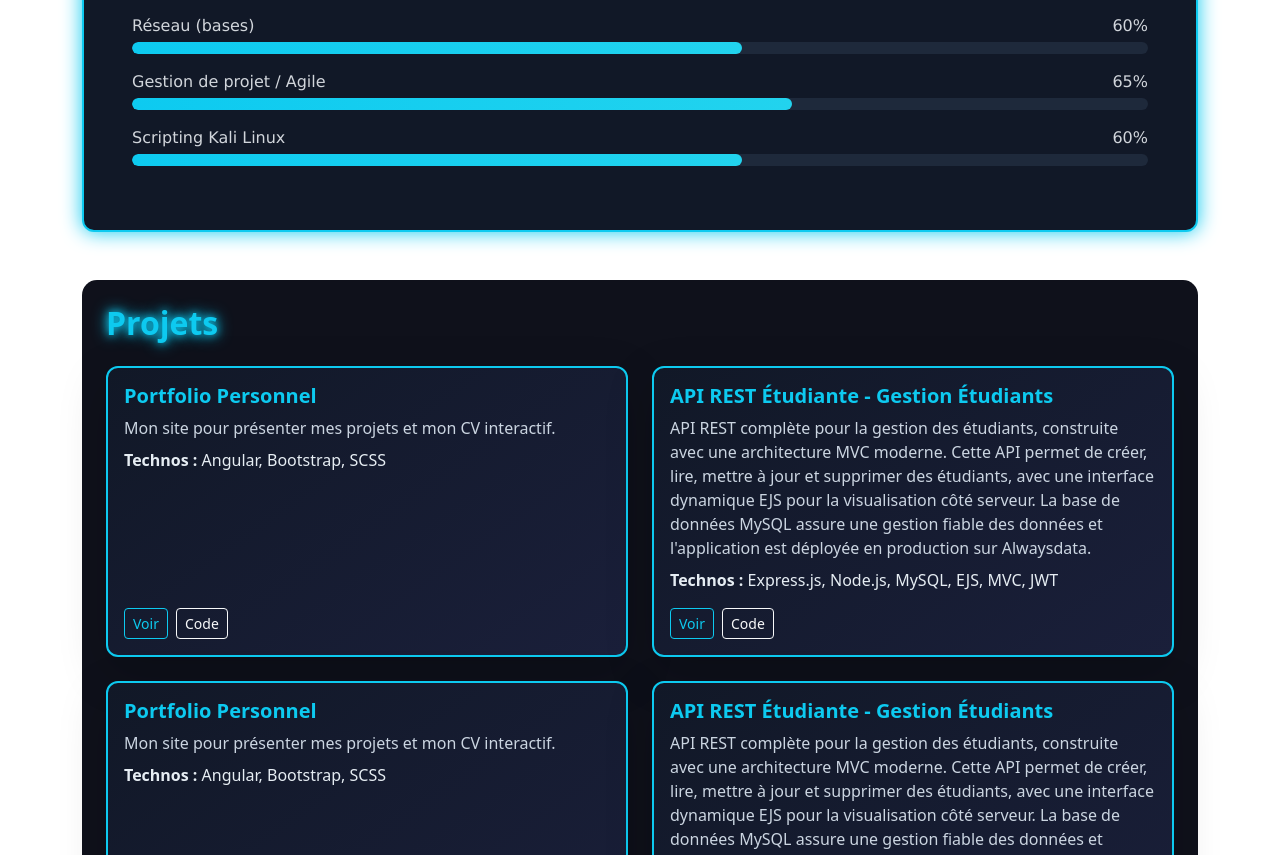
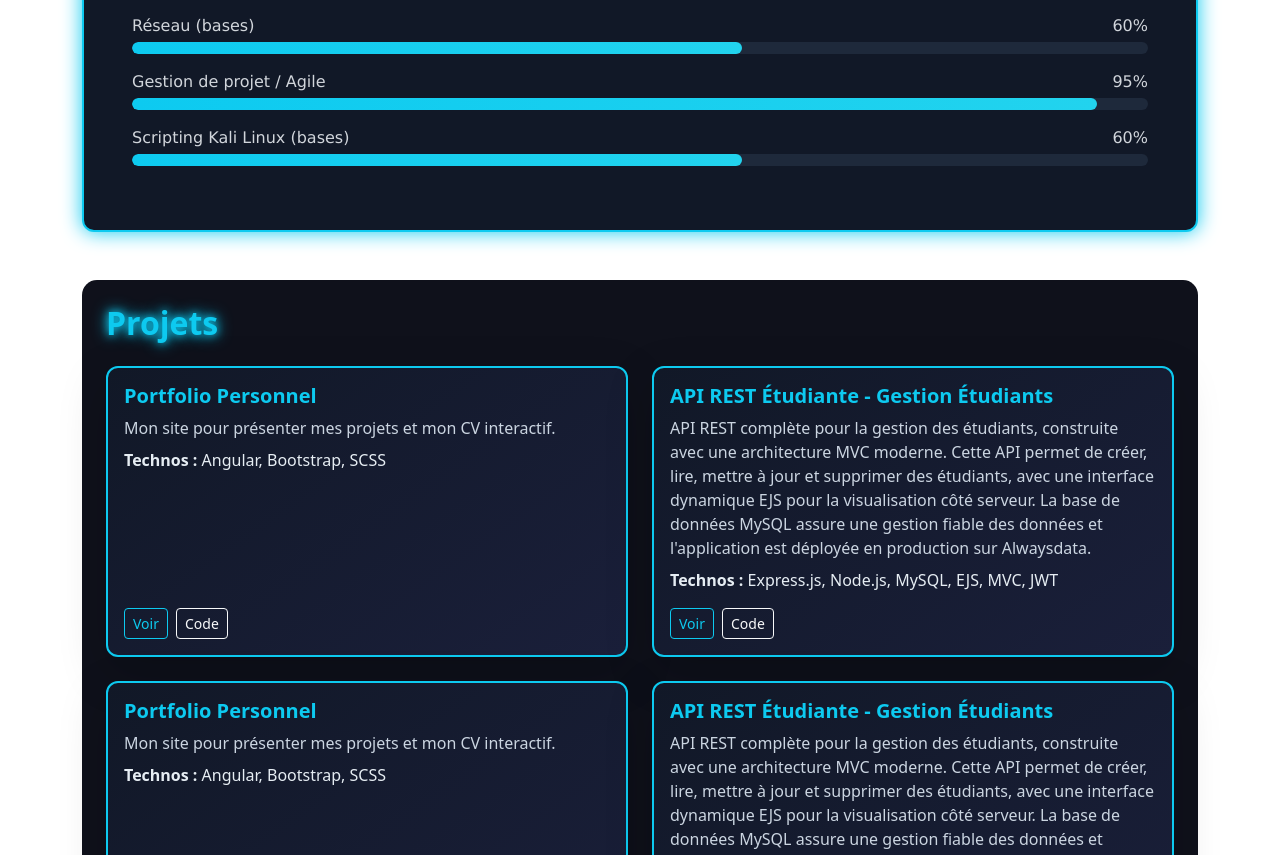
Before and after one commit to Abdourazack/PortFolio-Adel, an Angular app: page / in a window 1280 px wide. Shown: the part 2404-3259 px from the top of the page. Built offline with nearby package versions, Linux system fonts and the light colour scheme.

Commit message:
Ajout de nouveaux fichiers / mise à jour

```diff
--- a/src/app/components/skills/skills.ts
+++ b/src/app/components/skills/skills.ts
@@ -28,8 +28,8 @@ export class Skills {
   { name: 'Linux (bases)', level: 60 },
   { name: 'Windows', level: 80 },
   { name: 'Réseau (bases)', level: 60 },
-  { name: 'Gestion de projet / Agile', level: 65 },
-  { name: 'Scripting Kali Linux', level: 60 }
+  { name: 'Gestion de projet / Agile', level: 95 },
+  { name: 'Scripting Kali Linux (bases)', level: 60 }
   ];
 
 }
```
